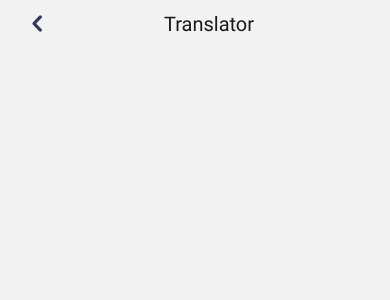
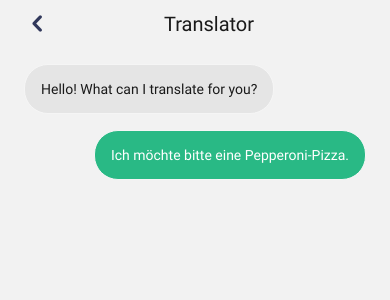
Before and after one commit to pedrorubinger/lingo-app, a React Native app: screen /Translator in a window 390 px wide. Shown: the top 300 px of the page. Built offline with nearby package versions, Linux system fonts and the light colour scheme.

Commit message:
style: add MessageBox and MessageTypography styled components

```diff
--- a/src/modules/dashboard/screens/translator/index.tsx
+++ b/src/modules/dashboard/screens/translator/index.tsx
@@ -1,17 +1,51 @@
 import React from "react"
 
-import { DashboardStackScreenProps } from "@interfaces/index"
+import {
+  DashboardStackScreenProps,
+  TranslatorMessageData,
+  TranslatorMessageOrigin,
+} from "@interfaces/index"
 import { Theme } from "@styles/index"
-import { ScreenBox, ScreenHeader, Typography } from "@components/index"
+import { ScreenBox, ScreenHeader } from "@components/index"
+import {
+  ContentBox,
+  MessageBox,
+  MessageTypography,
+} from "@modules/dashboard/screens/translator/styles"
 
 const { colors } = Theme
 
 interface Props extends DashboardStackScreenProps<"Translator"> {}
 
 export const Translator: React.FC<Props> = () => {
+  const messages: TranslatorMessageData[] = [
+    {
+      id: "1",
+      content: "Hello! What can I translate for you?",
+      origin: TranslatorMessageOrigin.APPLICATION,
+    },
+    {
+      id: "2",
+      content: "Ich möchte bitte eine Pepperoni-Pizza.",
+      origin: TranslatorMessageOrigin.USER,
+    },
+  ]
+
   return (
     <ScreenBox>
       <ScreenHeader title="Translator" />
+
+      <ContentBox>
+        {messages.map((message) => {
+          return (
+            <MessageBox key={message.id} origin={message.origin}>
+              <MessageTypography font="sm2" origin={message.origin}>
+                {message.content}
+              </MessageTypography>
+            </MessageBox>
+          )
+        })}
+      </ContentBox>
     </ScreenBox>
   )
 }
--- /dev/null
+++ b/src/modules/dashboard/screens/translator/styles.ts
@@ -0,0 +1,46 @@
+import styled from "styled-components/native"
+
+import { TranslatorMessageOrigin } from "@interfaces/index"
+import { Theme } from "@styles/index"
+import { Typography } from "@components/Typography"
+
+const { colors, spacing, radius } = Theme
+
+export const ContentBox = styled.View`
+  width: 100%;
+  padding-bottom: ${spacing.md}px;
+
+  flex: 1;
+  gap: ${spacing.md}px;
+  flex-direction: column;
+`
+
+interface MessageBoxProps {
+  origin: TranslatorMessageOrigin
+}
+
+export const MessageBox = styled.View<MessageBoxProps>`
+  max-width: 80%;
+  padding: ${spacing.md}px;
+
+  background-color: ${({ origin }) =>
+    origin === TranslatorMessageOrigin.APPLICATION
+      ? colors.grey200
+      : colors.green400};
+  border: 1px solid ${colors.grey100};
+  border-radius: ${radius.lg}px;
+
+  align-self: ${({ origin }) =>
+    origin === TranslatorMessageOrigin.APPLICATION ? "flex-start" : "flex-end"};
+`
+
+interface MessageTypographyProps {
+  origin: TranslatorMessageOrigin
+}
+
+export const MessageTypography = styled(Typography)<MessageTypographyProps>`
+  color: ${({ origin }) =>
+    origin === TranslatorMessageOrigin.APPLICATION
+      ? colors.black
+      : colors.white};
+`
```
